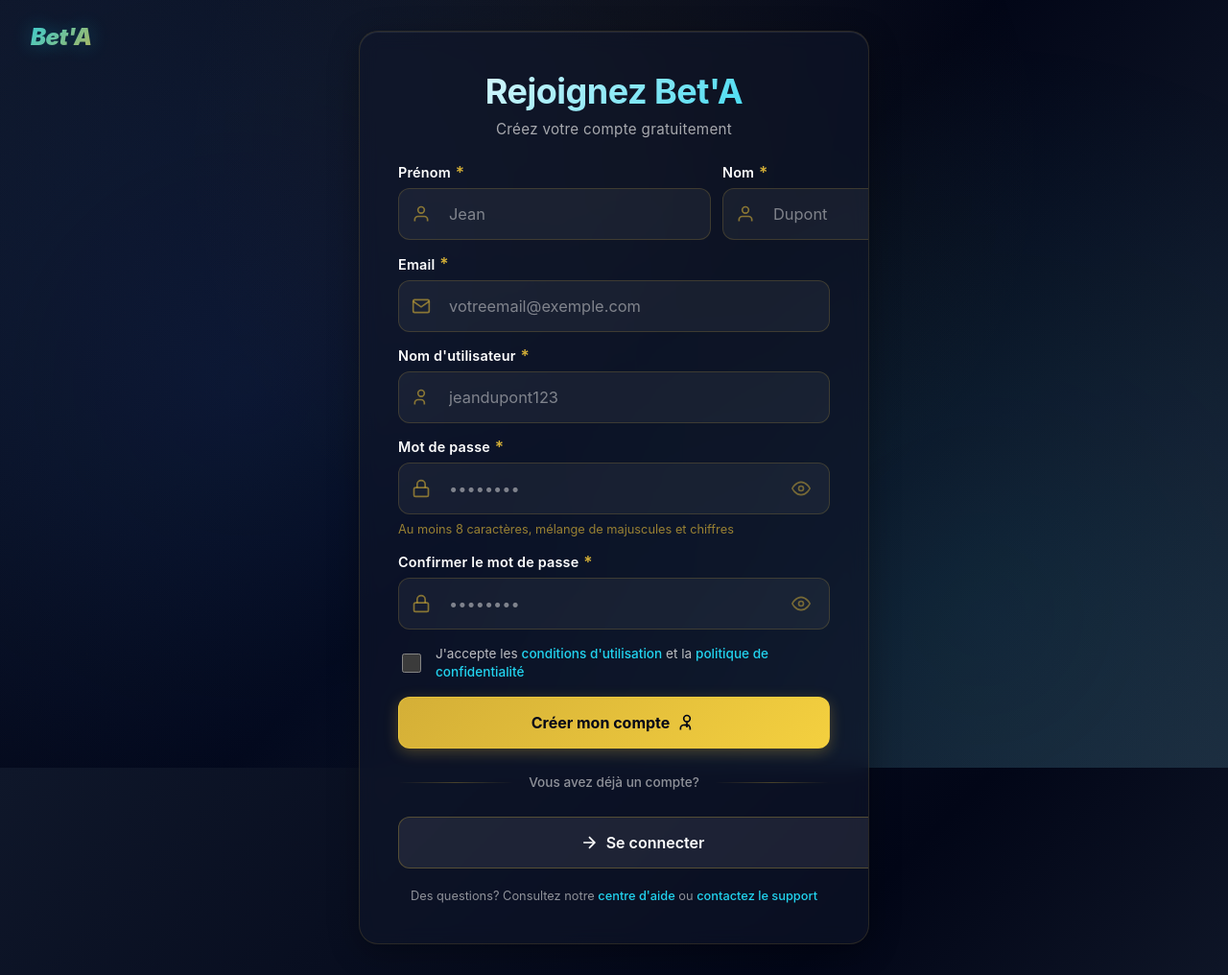
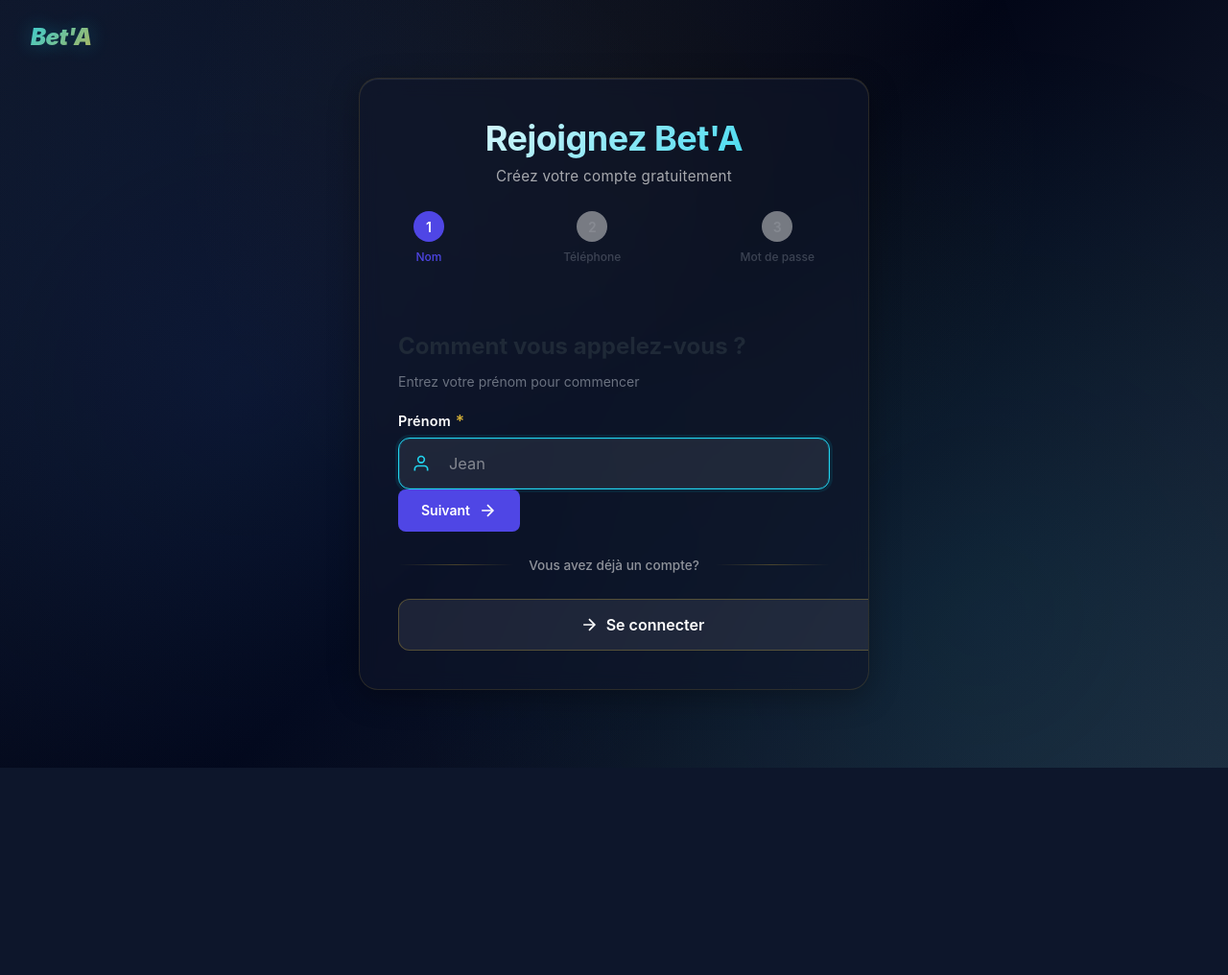
Before and after one commit to krishmey7/casino-app, a Django app: page /inscription/ in a window 1280 px wide. Shown: the whole page at 96% size. After the commit the page ends 800 px from the top, so only its background shows below. Run offline with Django 5.2, Linux system fonts and the light colour scheme.

Commit message:
Simplify registration to 3-step Google style and fix form submit button

```diff
--- a/casino_app/core/templates/core/inscription.html
+++ b/casino_app/core/templates/core/inscription.html
@@ -9,6 +9,22 @@
     <div class="auth-form-header">
         <h1 class="auth-form-title">Rejoignez Bet'A</h1>
         <p class="auth-form-subtitle">Créez votre compte gratuitement</p>
+    </div>
+
+    <!-- Progress Indicator -->
+    <div class="step-progress">
+        <div class="step-indicator active" data-step="1">
+            <div class="step-number">1</div>
+            <div class="step-label">Nom</div>
+        </div>
+        <div class="step-indicator" data-step="2">
+            <div class="step-number">2</div>
+            <div class="step-label">Téléphone</div>
+        </div>
+        <div class="step-indicator" data-step="3">
+            <div class="step-number">3</div>
+            <div class="step-label">Mot de passe</div>
+        </div>
     </div>
 
     <!-- Messages System -->
@@ -36,11 +52,15 @@
     {% endif %}
 
     <!-- Signup Form -->
-    <form method="POST" class="auth-form" novalidate>
+    <form method="POST" class="auth-form" novalidate id="signupForm">
         {% csrf_token %}
 
-        <!-- Name Fields Row -->
-        <div class="form-row-grid">
+        <!-- Step 1: Name -->
+        <div class="form-step active" data-step="1">
+            <div class="step-header">
+                <h2 class="step-title">Comment vous appelez-vous ?</h2>
+                <p class="step-subtitle">Entrez votre prénom pour commencer</p>
+            </div>
             <div class="form-group">
                 <label for="first_name" class="form-label">
                     <span class="label-text">Prénom</span>
@@ -58,78 +78,70 @@
                         class="form-input"
                         placeholder="Jean"
                         required
+                        autofocus
                     >
                 </div>
             </div>
+            <button type="button" class="btn btn-step-next" data-next="2">
+                <span class="btn-text">Suivant</span>
+                <svg class="btn-icon" width="20" height="20" viewBox="0 0 24 24" fill="none" stroke="currentColor" stroke-width="2">
+                    <line x1="5" y1="12" x2="19" y2="12"></line>
+                    <polyline points="12 5 19 12 12 19"></polyline>
+                </svg>
+            </button>
+        </div>
+
+        <!-- Step 2: Phone -->
+        <div class="form-step" data-step="2">
+            <div class="step-header">
+                <h2 class="step-title">Votre numéro de téléphone</h2>
+                <p class="step-subtitle">Nous l'utiliserons comme identifiant unique</p>
+            </div>
             <div class="form-group">
-                <label for="last_name" class="form-label">
-                    <span class="label-text">Nom</span>
+                <label for="phone" class="form-label">
+                    <span class="label-text">Numéro de téléphone</span>
                     <span class="label-hint">*</span>
                 </label>
                 <div class="form-input-wrapper">
                     <svg class="input-icon" width="20" height="20" viewBox="0 0 24 24" fill="none" stroke="currentColor" stroke-width="2">
-                        <path d="M20 21v-2a4 4 0 0 0-4-4H8a4 4 0 0 0-4 4v2"></path>
-                        <circle cx="12" cy="7" r="4"></circle>
+                        <path d="M22 16.92v3a2 2 0 0 1-2.18 2 19.79 19.79 0 0 1-8.63-3.07 19.5 19.5 0 0 1-6-6 19.79 19.79 0 0 1-3.07-8.67A2 2 0 0 1 4.11 2h3a2 2 0 0 1 2 1.72 12.84 12.84 0 0 0 .7 2.81 2 2 0 0 1-.45 2.11L8.09 9.91a16 16 0 0 0 6 6l1.27-1.27a2 2 0 0 1 2.11-.45 12.84 12.84 0 0 0 2.81.7A2 2 0 0 1 22 16.92z"></path>
                     </svg>
                     <input
-                        type="text"
-                        name="last_name"
-                        id="last_name"
+                        type="tel"
+                        name="phone"
+                        id="phone"
                         class="form-input"
-                        placeholder="Dupont"
+                        placeholder="+33 6 12 34 56 78"
                         required
+                        pattern="^[\+]?[(]?[0-9]{3}[)]?[-\s\.]?[0-9]{3}[-\s\.]?[0-9]{4,6}$"
                     >
                 </div>
+                <p class="field-hint">Format: +33 6 12 34 56 78</p>
+            </div>
+            <div class="step-buttons">
+                <button type="button" class="btn btn-step-back" data-prev="1">
+                    <svg class="btn-icon" width="20" height="20" viewBox="0 0 24 24" fill="none" stroke="currentColor" stroke-width="2">
+                        <line x1="19" y1="12" x2="5" y2="12"></line>
+                        <polyline points="12 19 5 12 12 5"></polyline>
+                    </svg>
+                    <span class="btn-text">Retour</span>
+                </button>
+                <button type="button" class="btn btn-step-next" data-next="3">
+                    <span class="btn-text">Suivant</span>
+                    <svg class="btn-icon" width="20" height="20" viewBox="0 0 24 24" fill="none" stroke="currentColor" stroke-width="2">
+                        <line x1="5" y1="12" x2="19" y2="12"></line>
+                        <polyline points="12 5 19 12 12 19"></polyline>
+                    </svg>
+                </button>
             </div>
         </div>
 
-        <!-- Email Field -->
-        <div class="form-group">
-            <label for="email" class="form-label">
-                <span class="label-text">Email</span>
-                <span class="label-hint">*</span>
-            </label>
-            <div class="form-input-wrapper">
-                <svg class="input-icon" width="20" height="20" viewBox="0 0 24 24" fill="none" stroke="currentColor" stroke-width="2">
-                    <path d="M4 4h16c1.1 0 2 .9 2 2v12c0 1.1-.9 2-2 2H4c-1.1 0-2-.9-2-2V6c0-1.1.9-2 2-2z"></path>
-                    <polyline points="22 6 12 13 2 6"></polyline>
-                </svg>
-                <input
-                    type="email"
-                    name="email"
-                    id="email"
-                    class="form-input"
-                    placeholder="votreemail@exemple.com"
-                    required
-                    autocomplete="email"
-                >
+        <!-- Step 3: Password -->
+        <div class="form-step" data-step="3">
+            <div class="step-header">
+                <h2 class="step-title">Créez un mot de passe fort</h2>
+                <p class="step-subtitle">Minimum 8 caractères</p>
             </div>
-        </div>
-
-        <!-- Username Field -->
-        <div class="form-group">
-            <label for="username" class="form-label">
-                <span class="label-text">Nom d'utilisateur</span>
-                <span class="label-hint">*</span>
-            </label>
-            <div class="form-input-wrapper">
-                <svg class="input-icon" width="20" height="20" viewBox="0 0 24 24" fill="none" stroke="currentColor" stroke-width="2">
-                    <path d="M16 21v-2a4 4 0 0 0-4-4H8a4 4 0 0 0-4 4v2"></path>
-                    <circle cx="12" cy="7" r="4"></circle>
-                </svg>
-                <input
-                    type="text"
-                    name="username"
-                    id="username"
-                    class="form-input"
-                    placeholder="jeandupont123"
-                    required
-                    autocomplete="username"
-                >
-            </div>
-        </div>
-
-        <!-- Password Field -->
             <div class="form-group">
                 <label for="password" class="form-label">
                     <span class="label-text">Mot de passe</span>
@@ -148,6 +160,7 @@
                         placeholder="••••••••"
                         required
                         autocomplete="new-password"
+                        minlength="8"
                     >
                     <button type="button" class="toggle-password" id="togglePassword" title="Afficher/masquer le mot de passe">
                         <svg width="20" height="20" viewBox="0 0 24 24" fill="none" stroke="currentColor" stroke-width="2">
@@ -156,48 +169,15 @@
                         </svg>
                     </button>
                 </div>
-            <p class="field-hint">Au moins 8 caractères, mélange de majuscules et chiffres</p>
             </div>
-
-        <!-- Confirm Password Field -->
-        <div class="form-group">
-            <label for="password_confirm" class="form-label">
-                <span class="label-text">Confirmer le mot de passe</span>
-                <span class="label-hint">*</span>
-            </label>
-            <div class="form-input-wrapper">
-                <svg class="input-icon" width="20" height="20" viewBox="0 0 24 24" fill="none" stroke="currentColor" stroke-width="2">
-                    <rect x="3" y="11" width="18" height="11" rx="2" ry="2"></rect>
-                    <path d="M7 11V7a5 5 0 0 1 10 0v4"></path>
+            <div class="step-buttons">
+                <button type="button" class="btn btn-step-back" data-prev="2">
+                    <svg class="btn-icon" width="20" height="20" viewBox="0 0 24 24" fill="none" stroke="currentColor" stroke-width="2">
+                        <line x1="19" y1="12" x2="5" y2="12"></line>
+                        <polyline points="12 19 5 12 12 5"></polyline>
                     </svg>
-                <input
-                    type="password"
-                    name="password_confirm"
-                    id="password_confirm"
-                    class="form-input"
-                    placeholder="••••••••"
-                    required
-                    autocomplete="new-password"
-                >
-                <button type="button" class="toggle-password" id="togglePasswordConfirm" title="Afficher/masquer le mot de passe">
-                    <svg width="20" height="20" viewBox="0 0 24 24" fill="none" stroke="currentColor" stroke-width="2">
-                        <path d="M1 12s4-8 11-8 11 8 11 8-4 8-11 8-11-8-11-8z"></path>
-                        <circle cx="12" cy="12" r="3"></circle>
-                    </svg>
+                    <span class="btn-text">Retour</span>
                 </button>
-            </div>
-        </div>
-
-        <!-- Terms Checkbox -->
-        <label class="checkbox-label checkbox-large">
-            <input type="checkbox" name="terms" id="terms" class="checkbox-input" required>
-            <span class="checkbox-text">
-                J'accepte les <a href="#" class="footer-link">conditions d'utilisation</a> et la
-                <a href="#" class="footer-link">politique de confidentialité</a>
-            </span>
-        </label>
-
-        <!-- Submit Button -->
                 <button type="submit" class="btn btn-signup-primary">
                     <span class="btn-text">Créer mon compte</span>
                     <svg class="btn-icon" width="20" height="20" viewBox="0 0 24 24" fill="none" stroke="currentColor" stroke-width="2">
@@ -207,6 +187,8 @@
                         <line x1="9" y1="15" x2="15" y2="15"></line>
                     </svg>
                 </button>
+            </div>
+        </div>
     </form>
 
     <!-- Divider -->
@@ -222,25 +204,193 @@
         </svg>
         <span class="btn-text">Se connecter</span>
     </a>
-
-    <!-- Footer Text -->
-    <p class="auth-footer-text">
-        Des questions? Consultez notre <a href="#" class="footer-link">centre d'aide</a> ou
-        <a href="#" class="footer-link">contactez le support</a>
-    </p>
 </div>
 
+<style>
+.step-progress {
+    display: flex;
+    justify-content: space-between;
+    margin-bottom: 2rem;
+    padding: 0 1rem;
+}
+
+.step-indicator {
+    display: flex;
+    flex-direction: column;
+    align-items: center;
+    gap: 0.5rem;
+    opacity: 0.5;
+    transition: opacity 0.3s ease;
+}
+
+.step-indicator.active {
+    opacity: 1;
+}
+
+.step-number {
+    width: 32px;
+    height: 32px;
+    border-radius: 50%;
+    background: #e0e0e0;
+    display: flex;
+    align-items: center;
+    justify-content: center;
+    font-weight: 600;
+    font-size: 0.875rem;
+    transition: all 0.3s ease;
+}
+
+.step-indicator.active .step-number {
+    background: #4f46e5;
+    color: white;
+}
+
+.step-label {
+    font-size: 0.75rem;
+    color: #6b7280;
+    font-weight: 500;
+}
+
+.step-indicator.active .step-label {
+    color: #4f46e5;
+}
+
+.form-step {
+    display: none;
+}
+
+.form-step.active {
+    display: block;
+}
+
+.step-header {
+    margin-bottom: 1.5rem;
+}
+
+.step-title {
+    font-size: 1.5rem;
+    font-weight: 700;
+    color: #1f2937;
+    margin-bottom: 0.5rem;
+}
+
+.step-subtitle {
+    font-size: 0.875rem;
+    color: #6b7280;
+}
+
+.step-buttons {
+    display: flex;
+    gap: 1rem;
+    margin-top: 1.5rem;
+}
+
+.btn-step-next,
+.btn-step-back {
+    flex: 1;
+    padding: 0.75rem 1.5rem;
+    border-radius: 0.5rem;
+    font-weight: 600;
+    font-size: 0.875rem;
+    display: flex;
+    align-items: center;
+    justify-content: center;
+    gap: 0.5rem;
+    cursor: pointer;
+    transition: all 0.2s ease;
+    border: none;
+}
+
+.btn-step-next {
+    background: #4f46e5;
+    color: white;
+}
+
+.btn-step-next:hover {
+    background: #4338ca;
+}
+
+.btn-step-back {
+    background: #f3f4f6;
+    color: #374151;
+}
+
+.btn-step-back:hover {
+    background: #e5e7eb;
+}
+</style>
+
 <script>
+document.addEventListener('DOMContentLoaded', function() {
+    const form = document.getElementById('signupForm');
+    const steps = document.querySelectorAll('.form-step');
+    const indicators = document.querySelectorAll('.step-indicator');
+    const nextButtons = document.querySelectorAll('.btn-step-next');
+    const backButtons = document.querySelectorAll('.btn-step-back');
+    let currentStep = 1;
+
+    function showStep(stepNumber) {
+        steps.forEach(step => {
+            step.classList.remove('active');
+            if (parseInt(step.dataset.step) === stepNumber) {
+                step.classList.add('active');
+            }
+        });
+
+        indicators.forEach(indicator => {
+            indicator.classList.remove('active');
+            if (parseInt(indicator.dataset.step) === stepNumber) {
+                indicator.classList.add('active');
+            }
+        });
+
+        currentStep = stepNumber;
+    }
+
+    function validateCurrentStep() {
+        const currentStepEl = document.querySelector(`.form-step[data-step="${currentStep}"]`);
+        const inputs = currentStepEl.querySelectorAll('input[required]');
+        let isValid = true;
+
+        inputs.forEach(input => {
+            if (!input.value.trim()) {
+                isValid = false;
+                input.style.borderColor = '#ef4444';
+            } else {
+                input.style.borderColor = '';
+            }
+        });
+
+        return isValid;
+    }
+
+    nextButtons.forEach(button => {
+        button.addEventListener('click', function() {
+            if (validateCurrentStep()) {
+                const nextStep = parseInt(this.dataset.next);
+                showStep(nextStep);
+            }
+        });
+    });
+
+    backButtons.forEach(button => {
+        button.addEventListener('click', function() {
+            const prevStep = parseInt(this.dataset.prev);
+            showStep(prevStep);
+        });
+    });
+
     document.getElementById('togglePassword')?.addEventListener('click', function() {
         const input = document.getElementById('password');
         input.type = input.type === 'password' ? 'text' : 'password';
         this.classList.toggle('active');
     });
 
-document.getElementById('togglePasswordConfirm')?.addEventListener('click', function() {
-    const input = document.getElementById('password_confirm');
-    input.type = input.type === 'password' ? 'text' : 'password';
-    this.classList.toggle('active');
+    form.addEventListener('submit', function(e) {
+        if (!validateCurrentStep()) {
+            e.preventDefault();
+        }
+    });
 });
 </script>
 {% endblock %}
--- a/casino_app/core/views.py
+++ b/casino_app/core/views.py
@@ -10,8 +10,15 @@ def affichage_connexion(request):
         email_or_username = request.POST.get('email')
         password = request.POST.get('password')
 
+        # Nettoyer l'entrée pour supporter les numéros de téléphone
+        # Si c'est un numéro de téléphone, le nettoyer pour correspondre au format stocké
+        if email_or_username and any(c.isdigit() for c in email_or_username):
+            cleaned_input = ''.join(c for c in email_or_username if c.isdigit() or c == '+')
+        else:
+            cleaned_input = email_or_username
+
         # Essayer d'authentifier par nom d'utilisateur d'abord
-        user = authenticate(request, username=email_or_username, password=password)
+        user = authenticate(request, username=cleaned_input, password=password)
 
         # Si pas trouvé, essayer par email
         if user is None:
@@ -26,45 +33,42 @@ def affichage_connexion(request):
             messages.success(request, f'Bienvenue {user.first_name or user.username}!')
             return redirect('accueil')
         else:
-            messages.error(request, 'Email/Nom d\'utilisateur ou mot de passe incorrect')
+            messages.error(request, 'Numéro de téléphone, email ou mot de passe incorrect')
 
     return render(request, 'core/connexion.html')
 
 
 def affichage_inscription(request):
-    """Vue pour la page d'inscription"""
+    """Vue pour la page d'inscription avec flux étape par étape"""
     if request.method == 'POST':
         first_name = request.POST.get('first_name')
-        last_name = request.POST.get('last_name')
-        email = request.POST.get('email')
-        username = request.POST.get('username')
+        phone = request.POST.get('phone')
         password = request.POST.get('password')
-        password_confirm = request.POST.get('password_confirm')
+
+        # Nettoyer le numéro de téléphone pour l'utiliser comme username
+        # Supprimer tous les caractères non numériques sauf le +
+        username = ''.join(c for c in phone if c.isdigit() or c == '+')
 
         # Validations
-        if password != password_confirm:
-            messages.error(request, 'Les mots de passe ne correspondent pas')
-            return render(request, 'core/inscription.html')
-
-        if User.objects.filter(username=username).exists():
-            messages.error(request, 'Ce nom d\'utilisateur est déjà pris')
-            return render(request, 'core/inscription.html')
-
-        if User.objects.filter(email=email).exists():
-            messages.error(request, 'Cet email est déjà utilisé')
+        if not first_name or not phone or not password:
+            messages.error(request, 'Tous les champs sont obligatoires')
             return render(request, 'core/inscription.html')
 
         if len(password) < 8:
             messages.error(request, 'Le mot de passe doit faire au minimum 8 caractères')
             return render(request, 'core/inscription.html')
 
-        # Créer l'utilisateur
+        if User.objects.filter(username=username).exists():
+            messages.error(request, 'Ce numéro de téléphone est déjà utilisé')
+            return render(request, 'core/inscription.html')
+
+        # Créer l'utilisateur avec le téléphone comme username
         user = User.objects.create_user(
             username=username,
-            email=email,
+            email=f'{username}@betacaso.temp',  # Email temporaire requis par Django
             password=password,
             first_name=first_name,
-            last_name=last_name
+            last_name=''  # Nom non requis dans le nouveau flux
         )
 
         # Créer le wallet pour l'utilisateur
```
Lines whose indentation alone changed are shown as unchanged.
